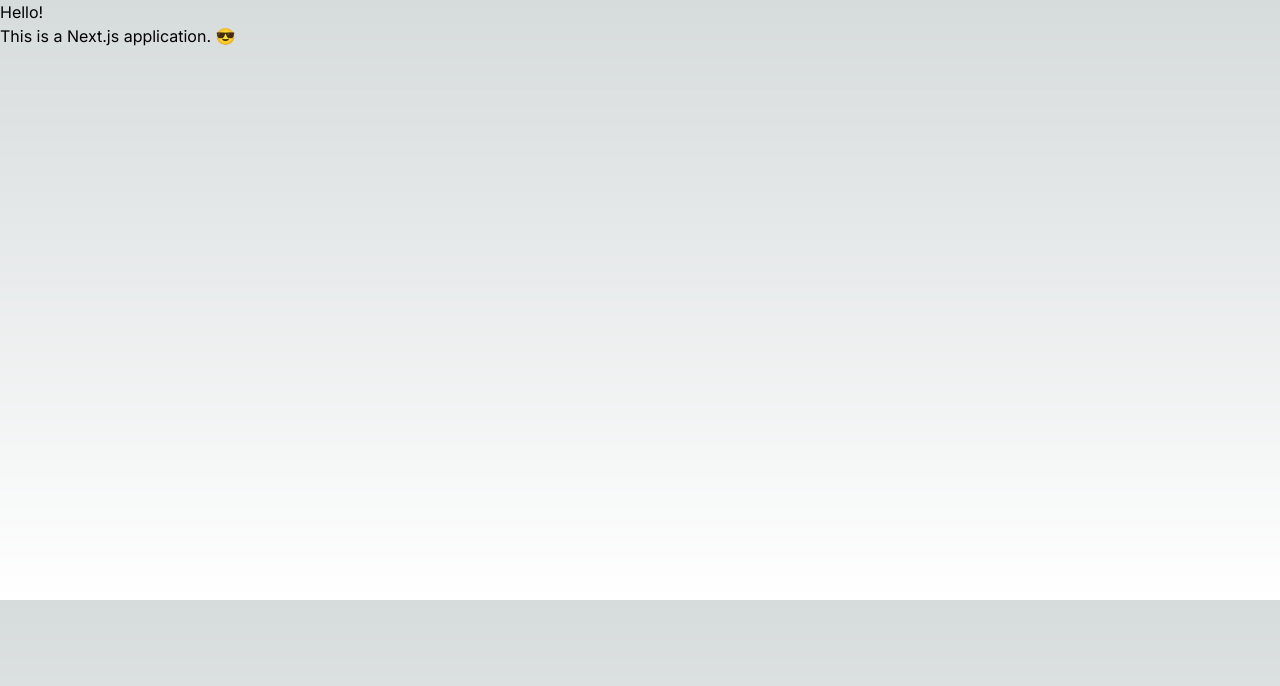
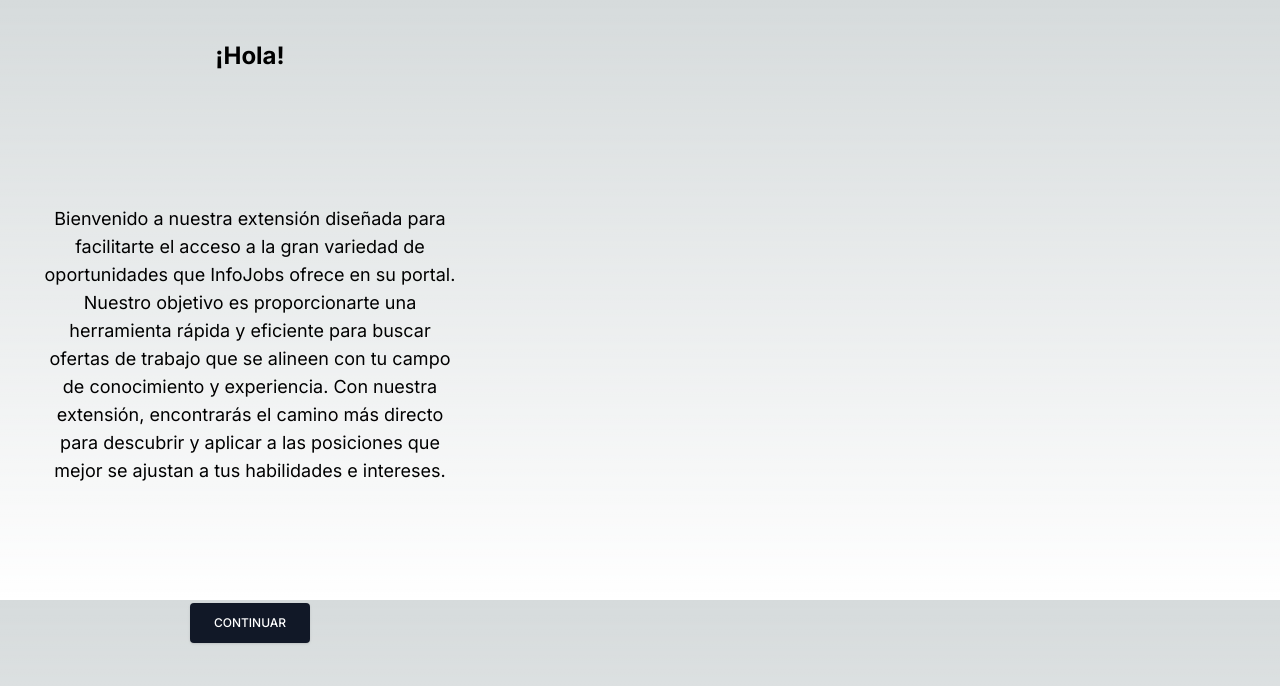
Before and after one commit to WellbeaHub/infojobsgpt, a Next.js app: page / in a window 1280 px wide. Shown: the top 686 px of the page. Built offline with nearby package versions, Linux system fonts and the light colour scheme.

Commit message:
feat: add description

```diff
--- a/package.json
+++ b/package.json
@@ -6,7 +6,8 @@
     "dev": "next dev",
     "build": "next build",
     "start": "next start",
-    "lint": "next lint"
+    "lint": "next lint",
+    "mv": "mv ./out/_next ./out/next && cd ./out && grep -rli '_next' * | xargs -I@ sed -i '' 's|/_next|/next|g' @"
   },
   "dependencies": {
     "@types/node": "20.2.3",
--- a/src/app/page.tsx
+++ b/src/app/page.tsx
@@ -1,11 +1,29 @@
 import { NextPage } from 'next'
+import Link from 'next/link'
 
 const Home: NextPage = () => {
   return (
-    <main>
-      <section>
-        <h1>Hello!</h1>
-        <p>This is a Next.js application. 😎</p>
+    <main
+      className={
+        'grid grid-cols-1 justify-items-center align-items-center h-screen p-10'
+      }
+    >
+      <section className={'grid justify-items-center align-items-center'}>
+        <h2 className="text-2xl font-bold mb-4 text-center">¡Hola!</h2>
+        <p className="text-lg text-center">
+          Bienvenido a nuestra extensión diseñada para facilitarte el acceso a
+          la gran variedad de oportunidades que InfoJobs ofrece en su portal.
+          Nuestro objetivo es proporcionarte una herramienta rápida y eficiente
+          para buscar ofertas de trabajo que se alineen con tu campo de
+          conocimiento y experiencia. Con nuestra extensión, encontrarás el
+          camino más directo para descubrir y aplicar a las posiciones que mejor
+          se ajustan a tus habilidades e intereses.
+        </p>
+        <Link href={'/dashboard/search'}>
+          <div className="inline-block px-6 py-2 text-xs font-medium leading-6 text-center text-white uppercase transition bg-gray-900 rounded shadow ripple hover:shadow-lg hover:bg-gray-800 focus:outline-none">
+            Continuar
+          </div>
+        </Link>
       </section>
     </main>
   )
```
